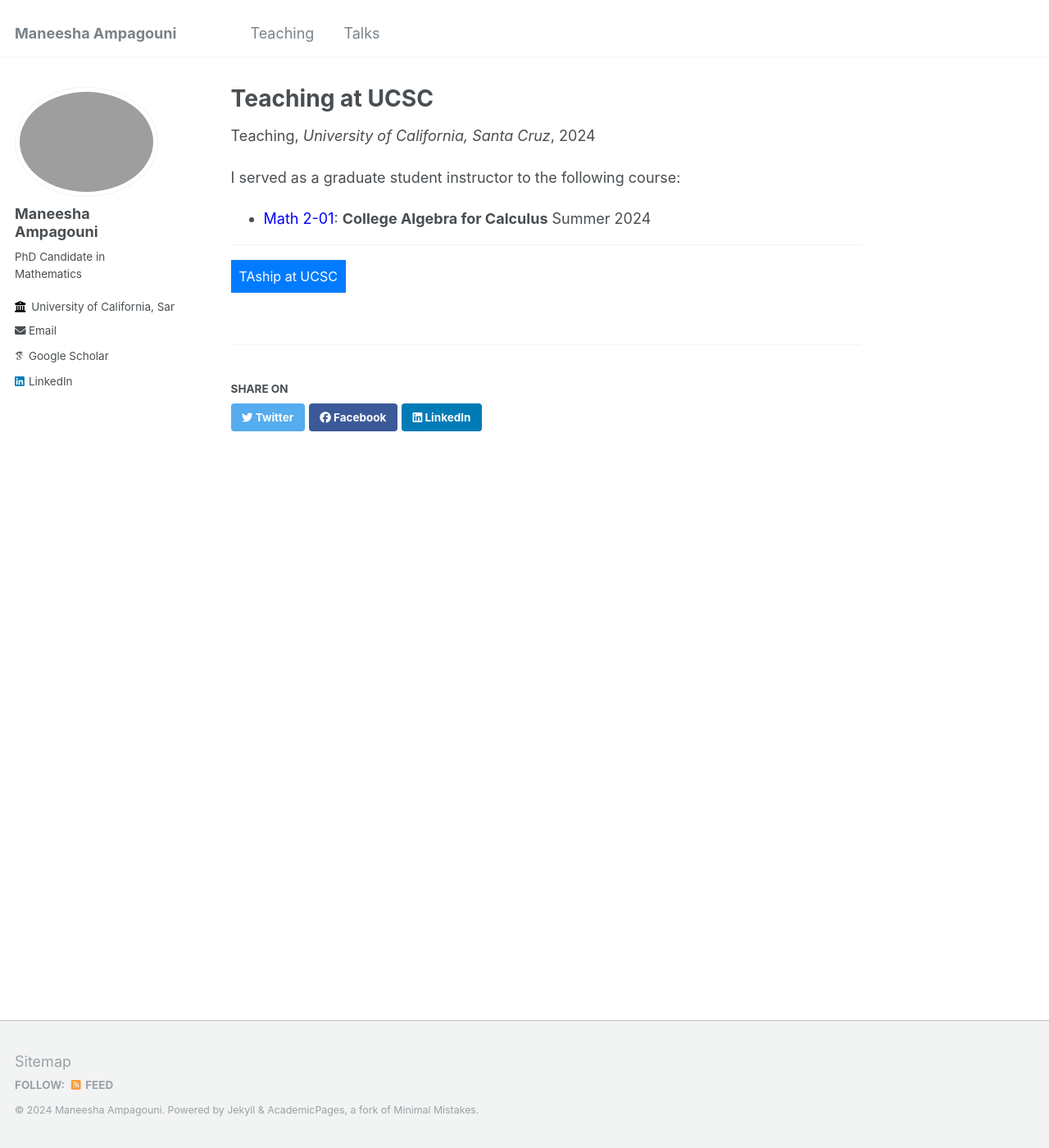
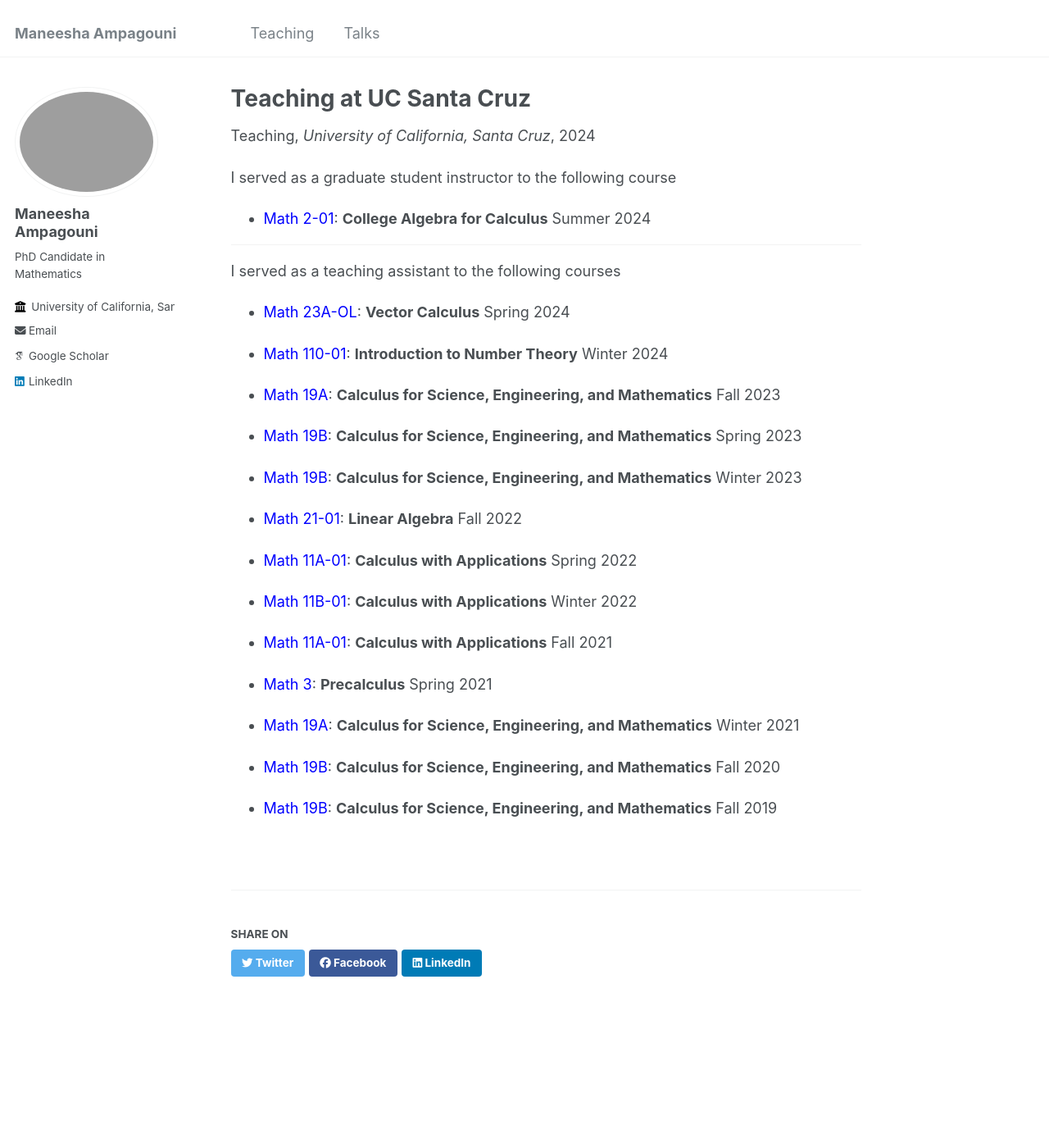
Before and after one commit to ManeeshaAmpagouni/maneeshaampagouni.github.io, a Jekyll site: the page built from _teaching/TAship at UCSC.md, in a window 1280 px wide and 1400 px high. Shown: the whole window at 82% size. Built offline with Jekyll 4.4.1, drawn with Linux system fonts in a browser that asks for light colours; some web fonts are replaced.

Commit message:
Teaching update

```diff
--- a/_teaching/TAship at UCSC.md
+++ b/_teaching/TAship at UCSC.md
@@ -1,65 +1,42 @@
 ---
-title: "Teaching at UCSC"
+title: "Teaching at UC Santa Cruz"
 collection: teaching
 type: "Teaching"
 permalink: /teaching/TAship at UCSC
 venue: "University of California, Santa Cruz"
 date: 2024-10-07
+
 ---
-
-I served as a graduate student instructor to the following course:
+I served as a graduate student instructor to the following course
 
 - <span style="color:blue">Math 2-01</span>: **College Algebra for Calculus** Summer 2024
 
 ---
 
-<div>
-  <button onclick="toggleDropdown()" class="dropdown-button">TAship at UCSC</button>
-  <div id="ta-dropdown" class="dropdown-content" style="display:none;">
-    <p>I served as a teaching assistant to the following courses:</p>
-    <ul>
-      <li><span style="color:blue">Math 23A-OL</span>: <b>Vector Calculus</b> Spring 2024</li>
-      <li><span style="color:blue">Math 110-01</span>: <b>Introduction to Number Theory</b> Winter 2024</li>
-      <li><span style="color:blue">Math 19A</span>: <b>Calculus for Science, Engineering, and Mathematics</b> Fall 2023</li>
-      <li><span style="color:blue">Math 19B</span>: <b>Calculus for Science, Engineering, and Mathematics</b> Spring 2023</li>
-      <li><span style="color:blue">Math 19B</span>: <b>Calculus for Science, Engineering, and Mathematics</b> Winter 2023</li>
-      <li><span style="color:blue">Math 21-01</span>: <b>Linear Algebra</b> Fall 2022</li>
-      <li><span style="color:blue">Math 11A-01</span>: <b>Calculus with Applications</b> Spring 2022</li>
-      <li><span style="color:blue">Math 11B-01</span>: <b>Calculus with Applications</b> Winter 2022</li>
-      <li><span style="color:blue">Math 11A-01</span>: <b>Calculus with Applications</b> Fall 2021</li>
-      <li><span style="color:blue">Math 3</span>: <b>Precalculus</b> Spring 2021</li>
-      <li><span style="color:blue">Math 19A</span>: <b>Calculus for Science, Engineering, and Mathematics</b> Winter 2021</li>
-      <li><span style="color:blue">Math 19B</span>: <b>Calculus for Science, Engineering, and Mathematics</b> Fall 2020</li>
-      <li><span style="color:blue">Math 19B</span>: <b>Calculus for Science, Engineering, and Mathematics</b> Fall 2019</li>
-    </ul>
-  </div>
-</div>
+I served as a teaching assistant to the following courses
 
-<script>
-  function toggleDropdown() {
-    var dropdown = document.getElementById("ta-dropdown");
-    if (dropdown.style.display === "none") {
-      dropdown.style.display = "block";
-    } else {
-      dropdown.style.display = "none";
-    }
-  }
-</script>
+- <span style="color:blue">Math 23A-OL</span>: **Vector Calculus** Spring 2024
 
-<style>
-  .dropdown-button {
-    background-color: #007bff;
-    color: white;
-    padding: 10px;
-    border: none;
-    cursor: pointer;
-    font-size: 16px;
-  }
+- <span style="color:blue">Math 110-01</span>: **Introduction to Number Theory** Winter 2024
 
-  .dropdown-content {
-    margin-top: 10px;
-    padding: 10px;
-    border: 1px solid #ddd;
-    background-color: #f9f9f9;
-  }
-</style>
+- <span style="color:blue">Math 19A</span>: **Calculus for Science, Engineering, and Mathematics** Fall 2023
+
+- <span style="color:blue">Math 19B</span>: **Calculus for Science, Engineering, and Mathematics** Spring 2023
+
+- <span style="color:blue">Math 19B</span>: **Calculus for Science, Engineering, and Mathematics** Winter 2023
+
+- <span style="color:blue">Math 21-01</span>: **Linear Algebra** Fall 2022
+
+- <span style="color:blue">Math 11A-01</span>: **Calculus with Applications** Spring 2022
+
+- <span style="color:blue">Math 11B-01</span>: **Calculus with Applications** Winter 2022
+
+- <span style="color:blue">Math 11A-01</span>: **Calculus with Applications** Fall 2021
+
+- <span style="color:blue">Math 3</span>: **Precalculus** Spring 2021
+
+- <span style="color:blue">Math 19A</span>: **Calculus for Science, Engineering, and Mathematics** Winter 2021
+
+- <span style="color:blue">Math 19B</span>: **Calculus for Science, Engineering, and Mathematics** Fall 2020
+
+- <span style="color:blue">Math 19B</span>: **Calculus for Science, Engineering, and Mathematics** Fall 2019
```
